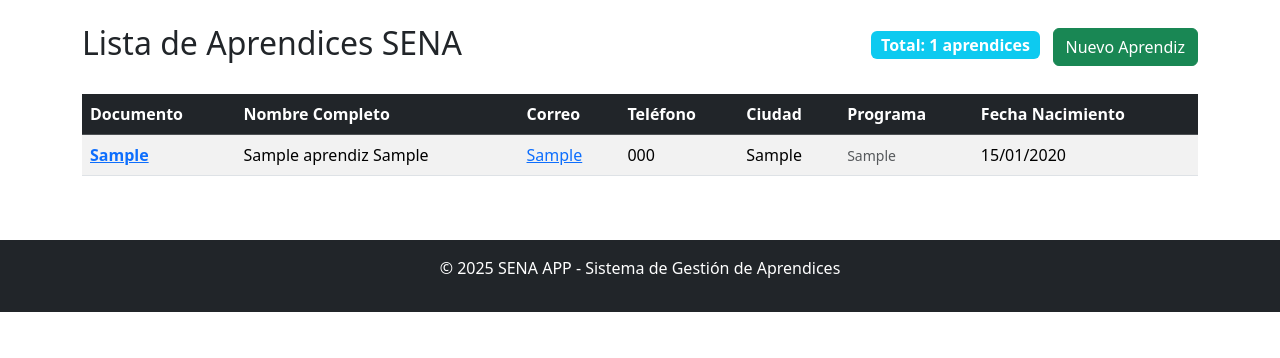
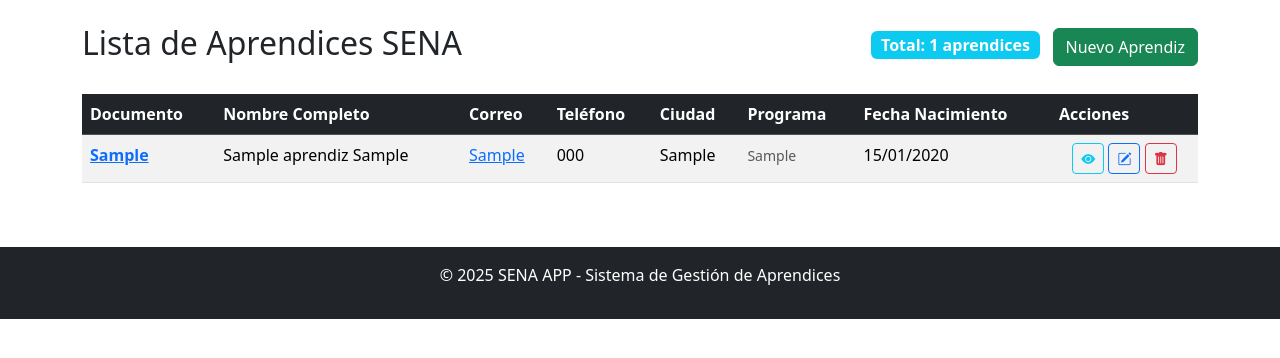
Before and after one commit to afsandoval/SENA_APP_Project, a Django app: page /aprendices/ in a window 1280 px wide. Shown: the part 64-422 px from the top of the page. Run offline with Django 5.2, Linux system fonts and the light colour scheme; tables that the repository leaves empty hold one stand-in row (values such as "Sample post"); some libraries are stand-ins or nearby versions.

Commit message:
Edit Table Template lista_aprendices.html add buttons CRUD

```diff
--- a/aprendices/Templates/lista_aprendices.html
+++ b/aprendices/Templates/lista_aprendices.html
@@ -31,6 +31,7 @@
                         <th>Ciudad</th>
                         <th>Programa</th>
                         <th>Fecha Nacimiento</th>
+                        <th>Acciones</th>
                     </tr>
                 </thead>
                 <tbody>
@@ -47,6 +48,31 @@
                             <small class="text-muted">{{ aprendiz.programa }}</small>
                         </td>
                         <td>{{ aprendiz.fecha_nacimiento|date:"d/m/Y" }}</td>
+                        <td class="text-center">
+                            <!-- Botón Ver Detalles -->
+                            <a href="{% url 'aprendices:detalle_aprendiz' aprendiz.id %}"
+                               class="btn btn-sm btn-outline-info"
+                               title="Ver detalles"
+                               data-bs-toggle="tooltip">
+                                <i class="bi bi-eye-fill"></i>
+                            </a>
+
+                            <!-- Botón Editar -->
+                            <a href="{% url 'aprendices:editar_aprendiz' aprendiz.id %}"
+                               class="btn btn-sm btn-outline-primary"
+                               title="Editar aprendiz"
+                               data-bs-toggle="tooltip">
+                                <i class="bi bi-pencil-square"></i>
+                            </a>
+
+                            <!-- Botón Eliminar -->
+                            <a href="{% url 'aprendices:eliminar_aprendiz' aprendiz.id %}"
+                               class="btn btn-sm btn-outline-danger"
+                               title="Eliminar aprendiz"
+                               data-bs-toggle="tooltip">
+                                <i class="bi bi-trash-fill"></i>
+                            </a>
+                        </td>
                     </tr>
                     {% endfor %}
                 </tbody>
```
